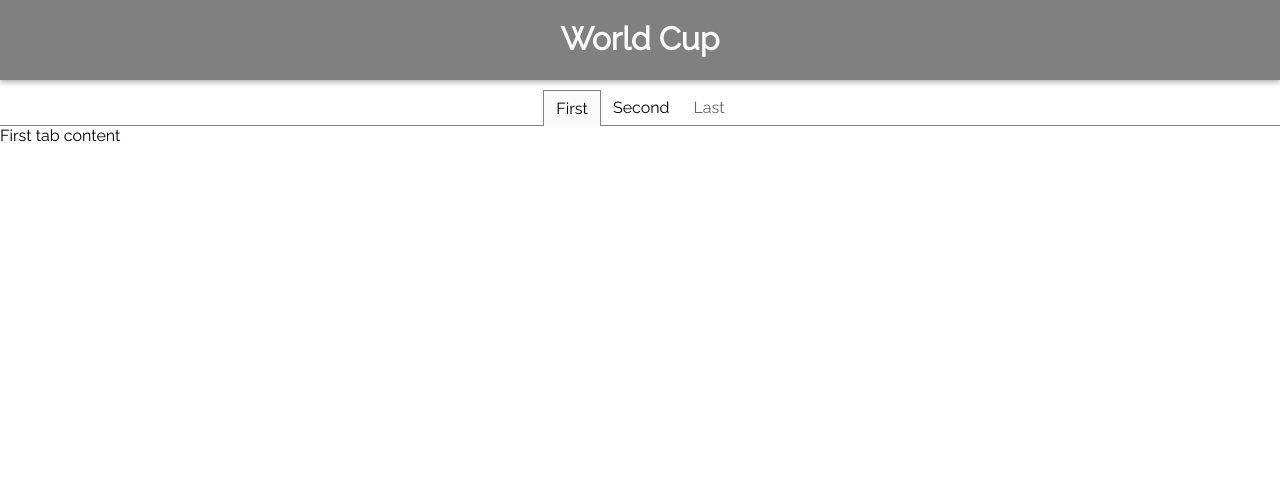
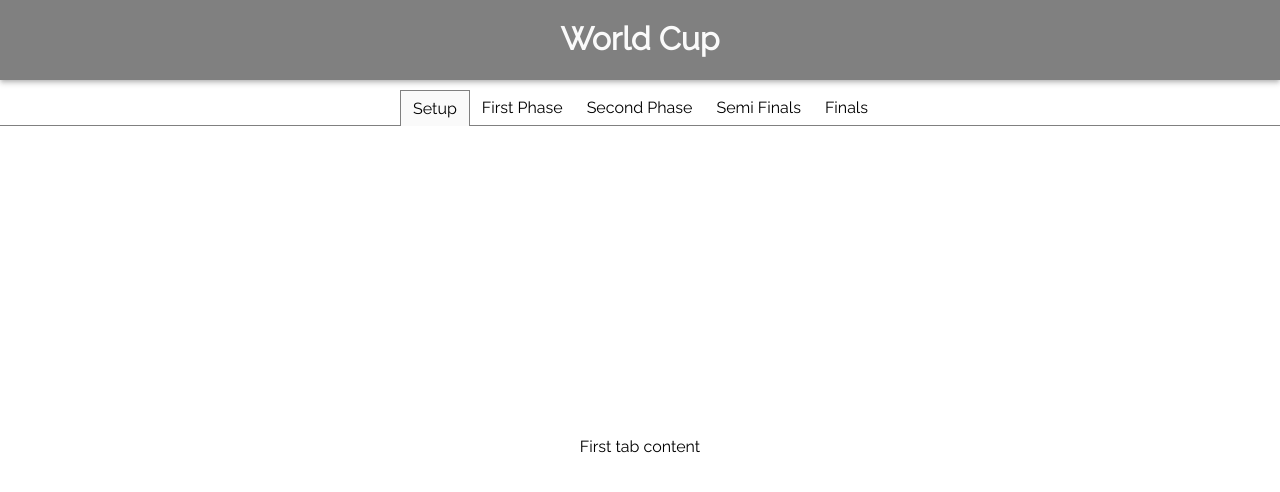
Before and after one commit to moacirguedes/world-cup, a React (Create React App) app: page / in a window 1280 px wide. Shown: the top 492 px of the page. Built offline with nearby package versions, Linux system fonts and the light colour scheme.

Commit message:
Styles for tab content

```diff
--- a/src/components/tabs/index.js
+++ b/src/components/tabs/index.js
@@ -26,7 +26,7 @@ const Tabs = ({ children }) => {
         })}
       </ol>
 
-      <div>
+      <div className="Tab__Content">
         {children.map((child) => {
           if (child.props.label !== activeTab) return undefined;
           return child.props.children;
--- a/src/components/tabs/styles.scss
+++ b/src/components/tabs/styles.scss
@@ -9,3 +9,12 @@
     justify-content: center;
   }
 }
+
+.Tab {
+  &__Content {
+    height: 80vh;
+    display: flex;
+    justify-content: center;
+    align-items: center;
+  }
+}
--- a/src/pages/main/index.js
+++ b/src/pages/main/index.js
@@ -5,14 +5,20 @@ import Tabs from '../../components/tabs';
 const Main = () => {
   return (
     <Tabs>
-      <div label="First">
+      <div label="Setup">
         First tab content
       </div>
-      <div label="Second">
-        Second tab content
+      <div label="First Phase">
+        first phase tab content
       </div>
-      <div label="Last" disabled>
-        Last tab content
+      <div label="Second Phase">
+        Second phase tab content
+      </div>
+      <div label="Semi Finals">
+        Semi finals content
+      </div>
+      <div label="Finals">
+        Finals content
       </div>
     </Tabs>
   );
```
